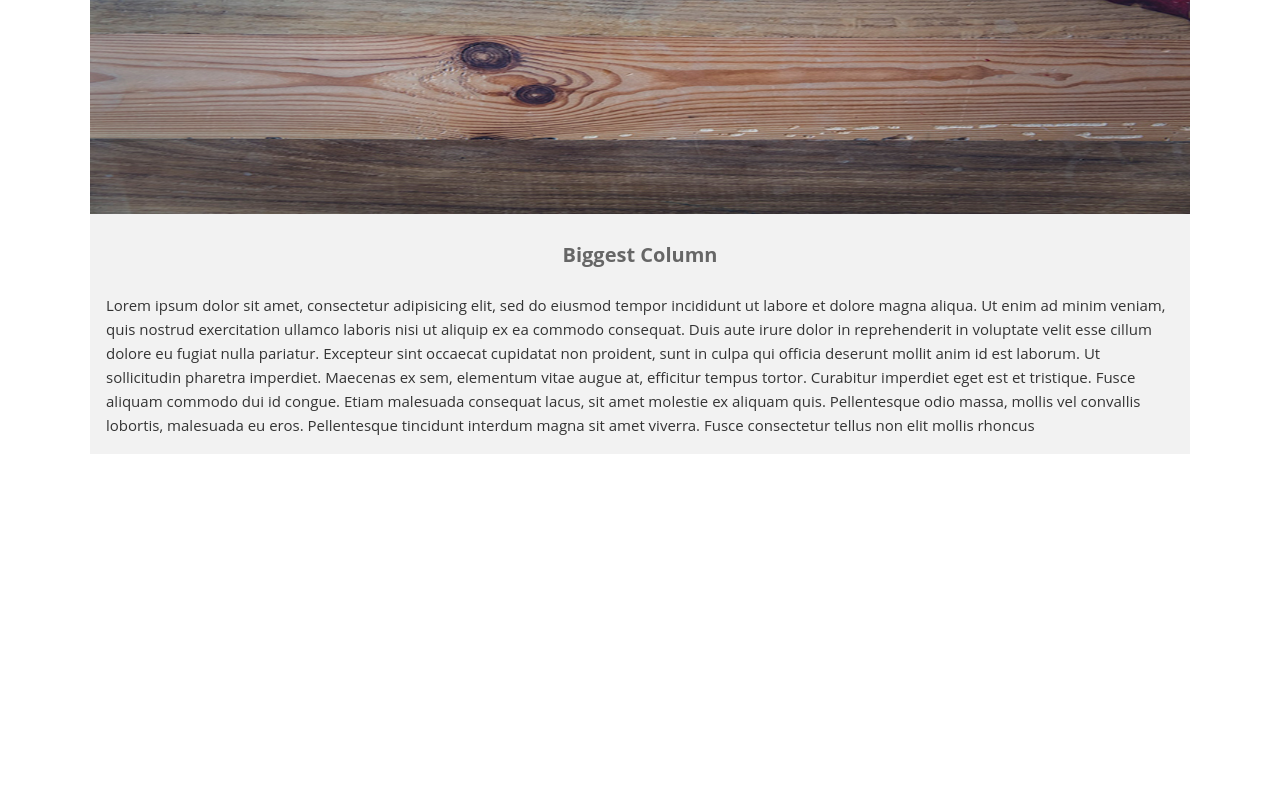
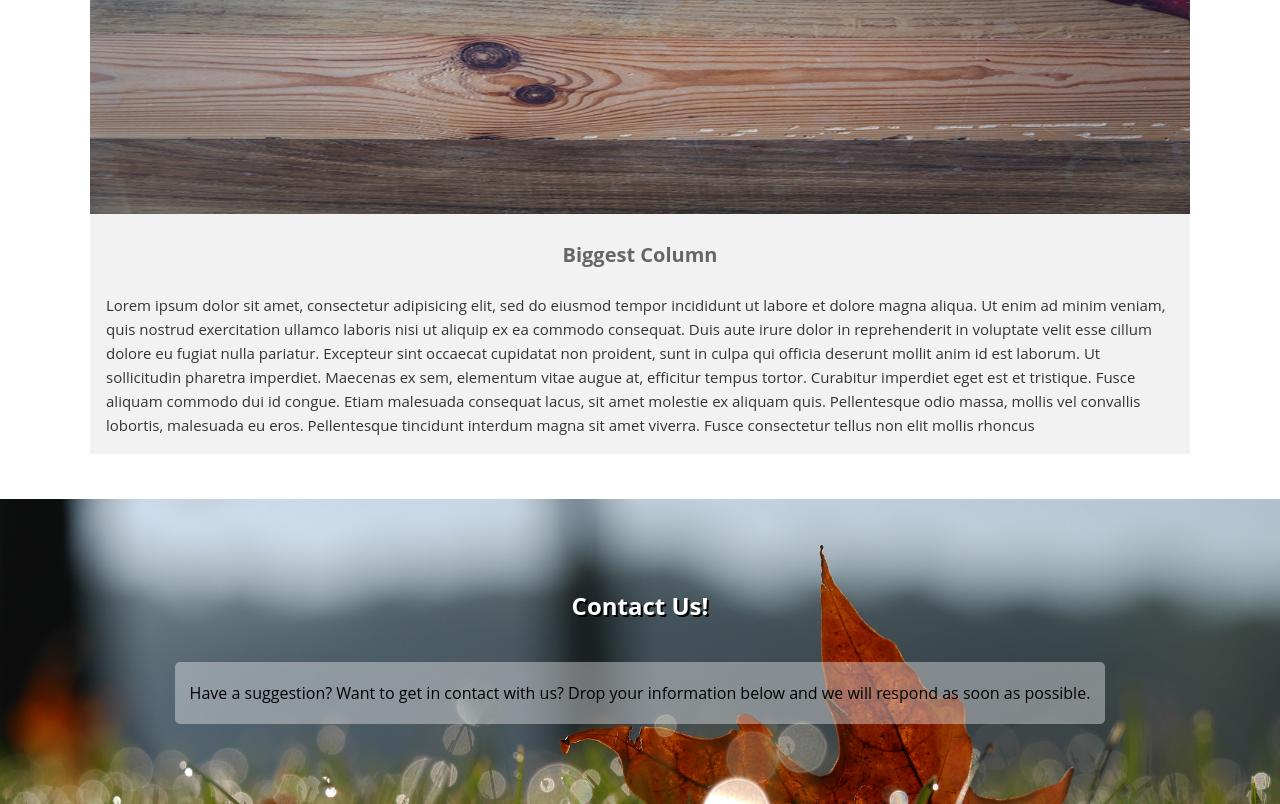
Before and after one commit to JorgeG1105/Recreate_Responsive_Template, a plain HTML site: page index.html in a window 1280 px wide. Shown: the part 3210-4014 px from the top of the page. Before the commit the page ends 3709 px from the top, so only its background shows below. Drawn offline with Linux system fonts and the light colour scheme.

Commit message:
Started work on the contact form.

```diff
--- a/index.html
+++ b/index.html
@@ -146,6 +146,12 @@
 					</div>
 				</div>
 		</div><!--end services section-->
+		<div class="contact-form">
+			<h2>Contact Us!</h2>
+			<div class="contact-content">
+				<p class="contact-p">Have a suggestion? Want to get in contact with us? Drop your information below and we will respond as soon as possible.</p>
+			</div>
+		</div><!--end contact form-->
 	</div><!--end container-->
 <!----------Custom Script---------------->
 <script type="text/javascript" src="script.js"></script>
--- a/styles.css
+++ b/styles.css
@@ -235,6 +235,35 @@ body {
 	padding-top: 40px;
 }
 
+/*----------------------------------Contact form section ---------------------------------*/
+.contact-form {
+	text-align: center;
+	background-image: url(images/contactleaf.jpg);
+	background-repeat: no-repeat;
+	background-position: center center;
+	background-size: cover;
+	width: 100%;
+	height: 100%;
+	padding-top: 70px;
+	padding-bottom: 60px;
+}
+
+
+.contact-content {
+	display: flex;
+}
+
+.contact-p {
+	background: rgba(242, 242, 242, 0.4) none repeat scroll 0 0;
+	border-radius: 5px;
+	color: #000;
+	font-size: 16px;
+	/*margin-bottom: 20px;*/
+	padding: 20px 15px;
+	flex-basis: auto;
+	margin: 20px auto;
+}
+
 /*-----------------------------------Media Queries---------------------------------------*/
 @media screen and (min-width: 320px) and (max-width: 812px) {
 
```
Also changed, not shown: images/contactleaf.jpg (added).
